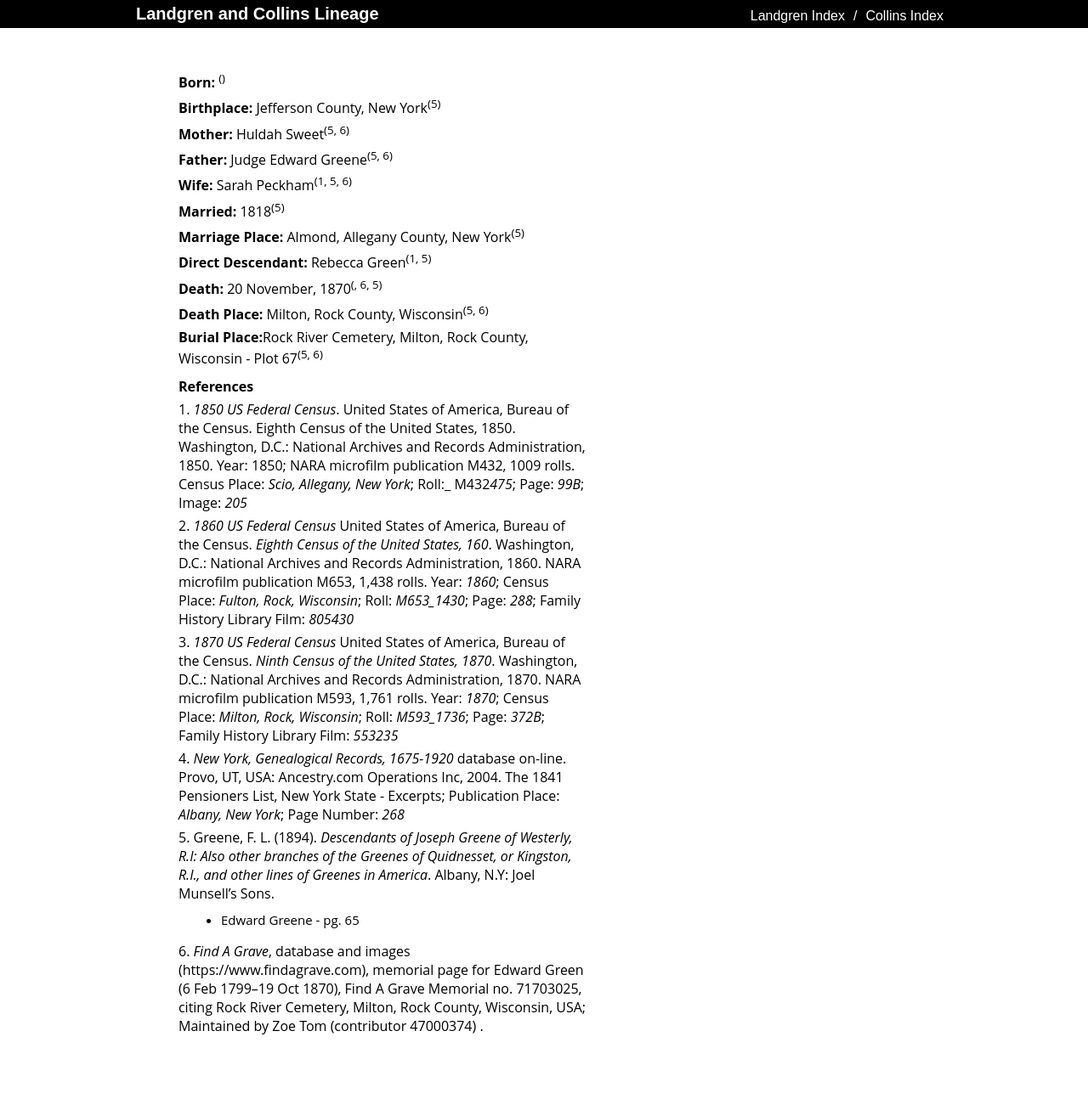
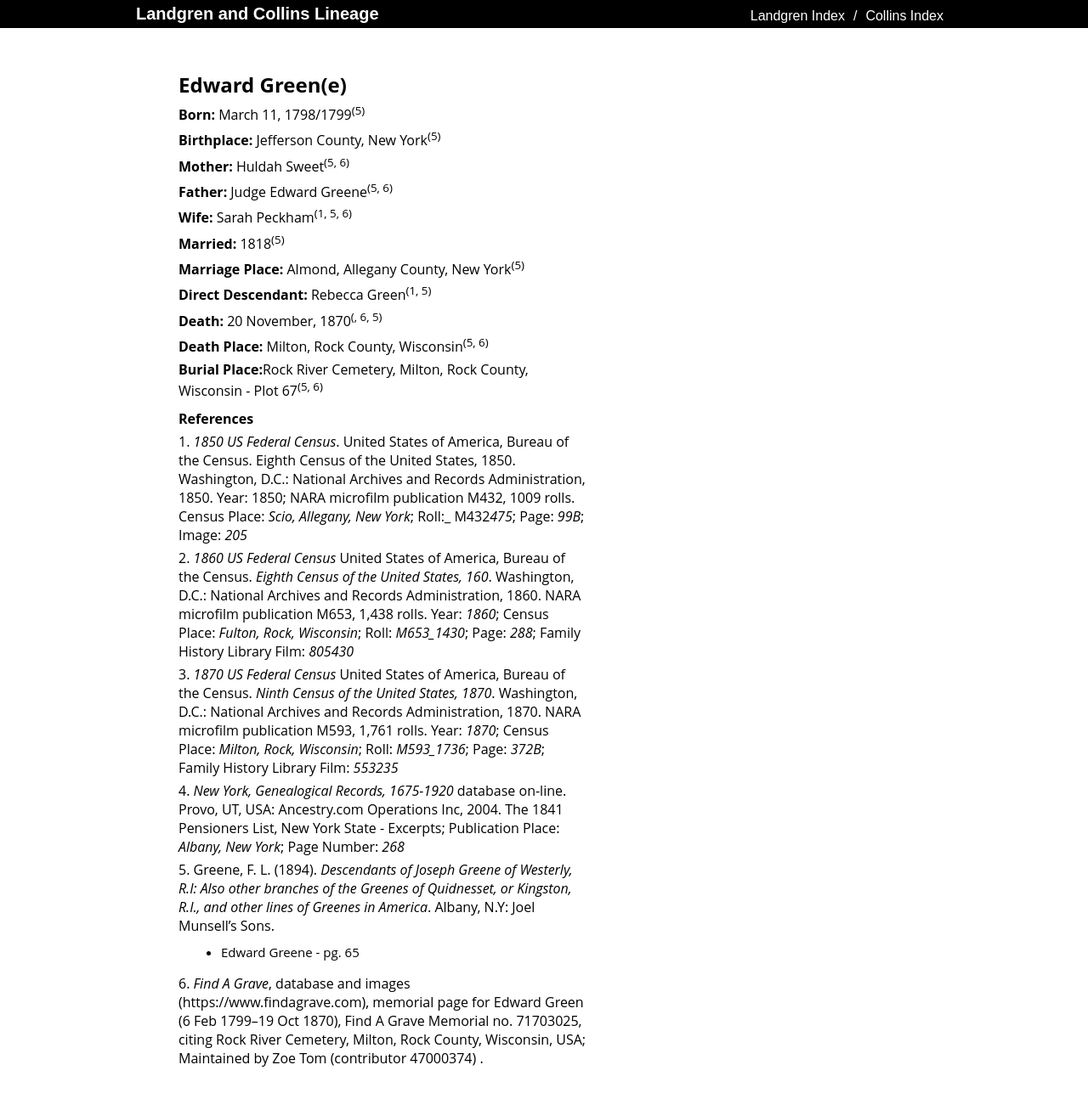
Before and after one commit to krogersst/landgren-collins, a Jekyll site: the page built from person/edward-green.md, in a window 1280 px wide. Shown: the whole page at 85% size. Built offline with Jekyll 4.4.1, drawn with Linux system fonts in a browser that asks for light colours; before the commit the page ends 1269 px from its top, so only the background shows below that; part of the change alters nothing that is shown.

Commit message:
update format on edward-green.md

```diff
--- a/edward-green.md
+++ b/person/edward-green.md
@@ -1,17 +1,17 @@
 ---
 layout: person
+person_name: Edward Green(e)
 permalink: /person/edward-green
-name: Edward Green(e)
-birth: March 11, 1798/1799
-birth_ref1: "5"
+born: March 11, 1798/1799
+born_ref1: "5"
 birthplace: Jefferson County, New York
 birthplace_ref1: "5"
+mother: Huldah Sweet
+mother_ref1: "5"
+mother_ref2: "6"
 father: Judge Edward Greene
 father_ref1: "5"
 father_ref2: "6"
-mother: Huldah Sweet
-mother_ref1: "5"
-mother_ref2: "6"
 wife: Sarah Peckham
 wife_ref1: "1"
 wife_ref2: "5"
```
